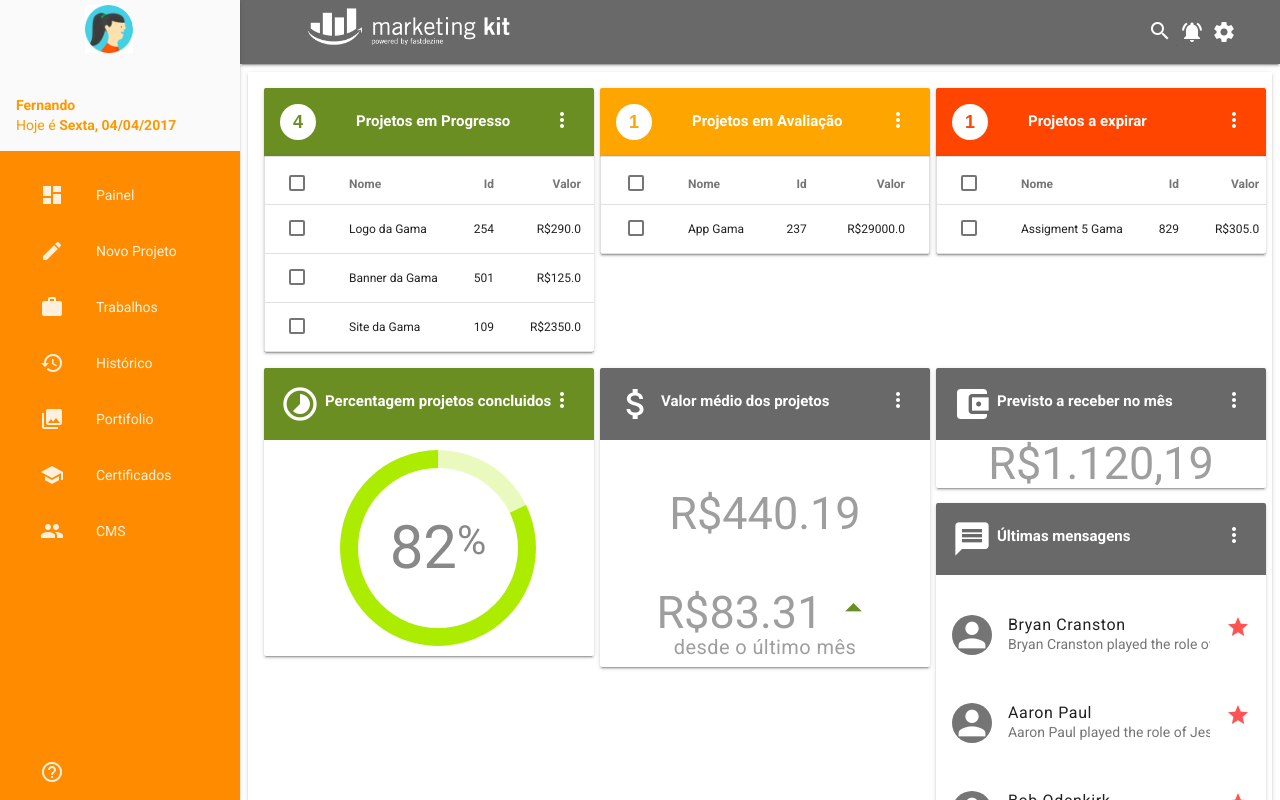
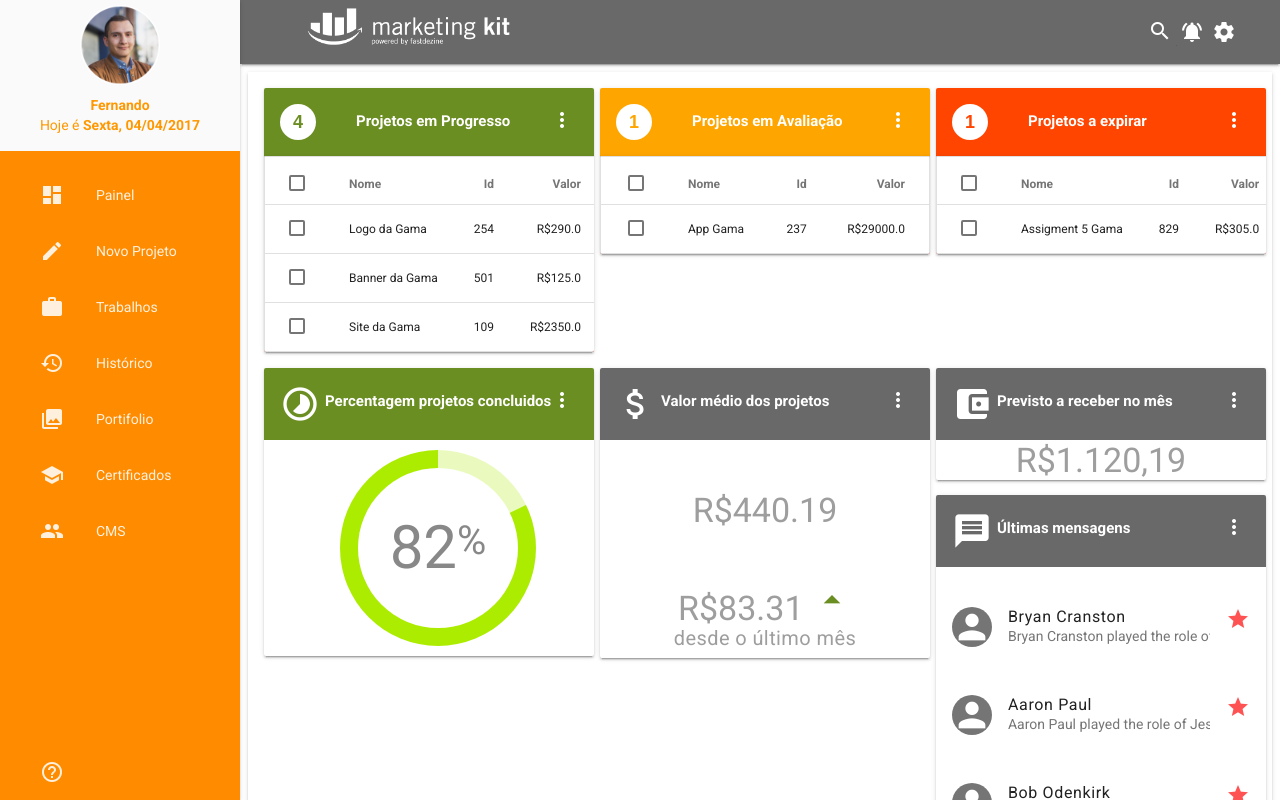
Before and after one commit to vitoralvesr/gama-marketing-kit, a plain HTML site: page painel.html in a window 1280 px wide. Drawn offline with nearby package versions, Linux system fonts and the light colour scheme.

Commit message:
Correcoes alinhamento texto e tamanho numeros e troca avatar do menu lateral

```diff
--- a/css/styles.css
+++ b/css/styles.css
@@ -357,7 +357,7 @@ Página Index
 .card-form.mdl-card__actions {
     padding: 15px;
 }
-.center-block {
+.center-block-login{
     display: block;
     height: auto;
     margin-left: auto;
@@ -368,7 +368,7 @@ Página Index
     margin-top: 120px;
 }
 
-/*------------
+/*-------------
 Página Login
 --------------*/
 
@@ -384,3 +384,16 @@ input.form-text--usuario, input.form-text--senha {
 .form-text.mdl-textfield.mdl-js-textfield.mdl-textfield--floating-label.is-upgraded.is-dirty {
     color: #fff;
 }
+
+/*----------------
+Página Painel
+-----------------*/
+
+.center-block-img{
+    display: block;
+    height: auto;
+    margin-left: auto;
+    margin-right: auto;
+    padding-bottom: 10px;
+    width: 80px;
+}
--- a/painel.html
+++ b/painel.html
@@ -94,15 +94,15 @@
 			</header>
 		<div class="demo-drawer mdl-layout__drawer mdl-color--gray-100">
 			<header class="demo-drawer-header">
-				<img src="images/user.jpg" class="demo-avatar" style="align:center;padding-bottom:20%; padding-left:33%">
-				<div class="mdl-color-text--orange" style="align:center">
+				<img src="images/fernando.png" class="demo-avatar center-block-img">
+				<div class="mdl-color-text--orange text-center">
 					<b>Fernando</b></br>
 					Hoje é <b>Sexta, 04/04/2017</b>
 				</div>
 			</header>
 			<nav class="demo-navigation mdl-navigation" style="background-color:#FF8C00;">
-				<a class="mdl-navigation__link mdl-color-text--white" href=""><i class="mdl-color-text--white material-icons" role="presentation">dashboard</i>Painel</a>
-				<a class="mdl-navigation__link mdl-color-text--white" href=""><i class="mdl-color-text--white material-icons" role="presentation">create</i>Novo Projeto</a>
+				<a class="mdl-navigation__link mdl-color-text--white" href="painel.html"><i class="mdl-color-text--white material-icons" role="presentation">dashboard</i>Painel</a>
+				<a class="mdl-navigation__link mdl-color-text--white" href="novo-projeto.html"><i class="mdl-color-text--white material-icons" role="presentation">create</i>Novo Projeto</a>
 				<a class="mdl-navigation__link mdl-color-text--white" href=""><i class="mdl-color-text--white material-icons" role="presentation">work</i>Trabalhos</a>
 				<a class="mdl-navigation__link mdl-color-text--white" href=""><i class="mdl-color-text--white material-icons" role="presentation">history</i>Histórico</a>
 				<a class="mdl-navigation__link mdl-color-text--white" href=""><i class="mdl-color-text--white material-icons" role="presentation">photo_library</i>Portifolio</a>
@@ -240,12 +240,12 @@
 								<span class="mdl-card__title-text badge-text"><i class="material-icons">attach_money</i> Valor médio dos projetos</span>
 							</div>
 							<div class="mdl-card__media transparent-content">
-								<div class="typo-styles__demo mdl-typography--display-2 mdl-color-text--grey text-center text-margin">
+								<div class="typo-styles__demo mdl-typography--display-1 mdl-color-text--grey text-center text-margin">
 									R$440.19
 								</div>
 							</div>
 							<div class="mdl-card__media transparent-content">
-								<div class="typo-styles__demo mdl-typography--display-2 mdl-color-text--grey text-center text-margin">
+								<div class="typo-styles__demo mdl-typography--display-1 mdl-color-text--grey text-center text-margin">
 									R$83.31 <i class="positive-mark material-icons">arrow_drop_up</i>
 								</div>
 								<div class="typo-styles__demo mdl-typography--title  mdl-color-text--grey text-center text-margin">
@@ -265,7 +265,7 @@
 								<span class="mdl-card__title-text badge-text"><i class="material-icons">account_balance_wallet</i> Previsto a receber no mês</span>
 							</div>
 							<div class="mdl-card__media transparent-content">
-								<div class="typo-styles__demo mdl-typography--display-2 mdl-color-text--grey text-center">
+								<div class="typo-styles__demo mdl-typography--display-1 mdl-color-text--grey text-center">
 									R$1.120,19
 								</div>
 							</div>
```
Also changed, not shown: index.html (+1 -1 lines), login.html (+1 -1 lines), novo-projeto.html (+5 -6 lines), images/fernando.png (added), images/user.jpg (deleted).
